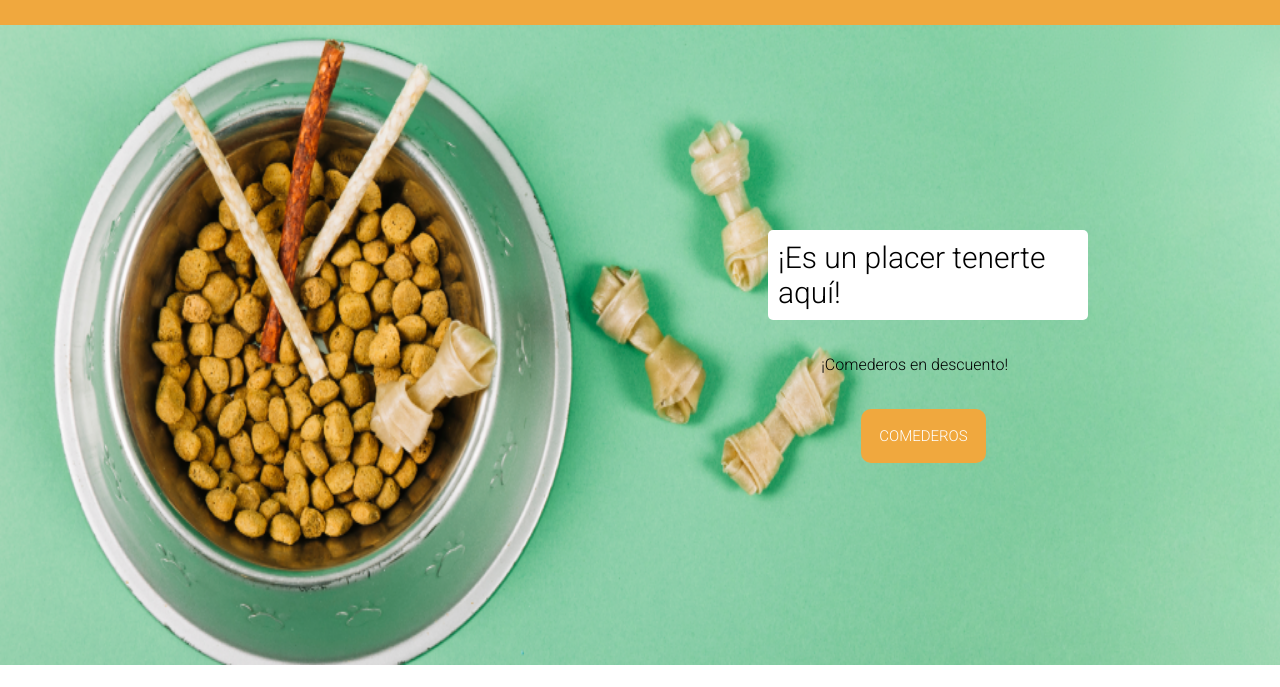
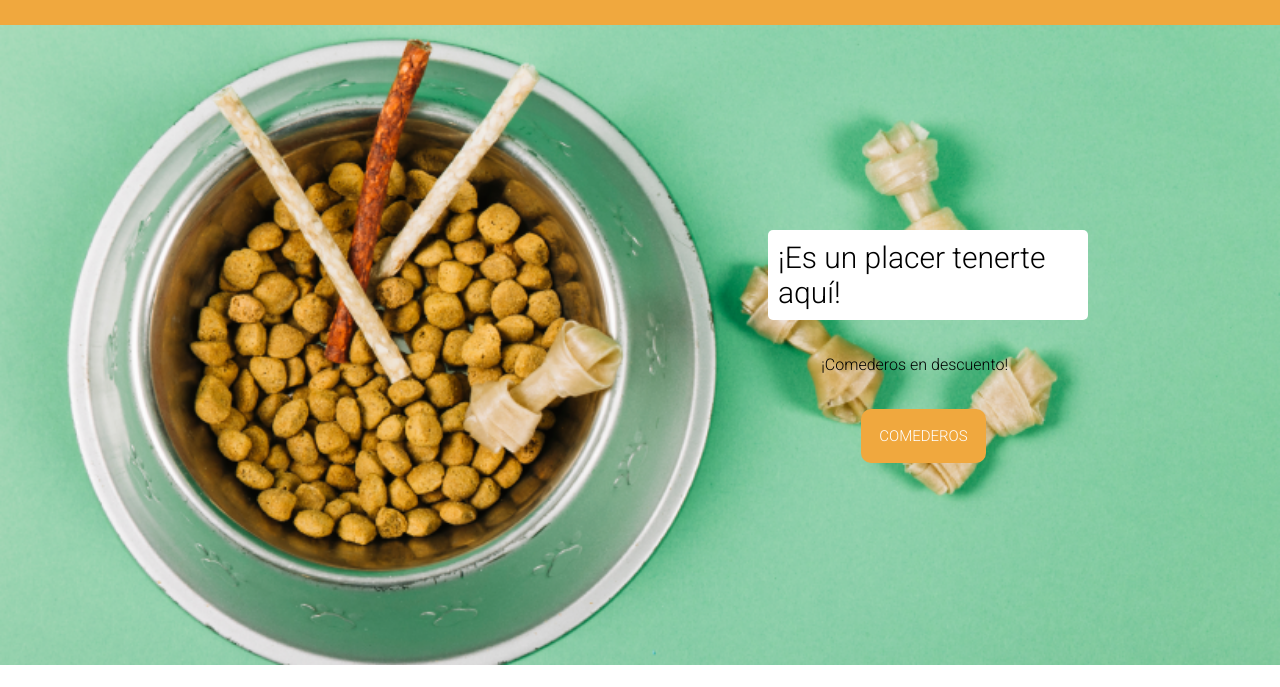
Before and after one commit to itsjuancho/petshop, a plain HTML site: page index.html in a window 1280 px wide. Shown: the part 90-777 px from the top of the page. Drawn offline with Linux system fonts and the light colour scheme.

Commit message:
Solucionado bug del cover banner image

```diff
--- a/css/styles.css
+++ b/css/styles.css
@@ -66,8 +66,10 @@ header .menu img {
     margin-left: 8%;
 }
 
-section .banner img {
-    position: relative;
+section .banner {
+    background-image: url('../img/background.png');
+    background-repeat: no-repeat;
+    background-size: cover;
     height: 80vh;
     width: 100%;
 }
--- a/index.html
+++ b/index.html
@@ -29,7 +29,6 @@
         <!-- Sección banner -->
         <section>
             <div class="banner">
-                <img src="img/background.png" alt="Comedero para perros">
                 <div class="listBanner">
                     <p id="firstElement">¡Es un placer tenerte aquí!</p>
                     <p id="secondElement">¡Comederos en descuento!</p>
```
